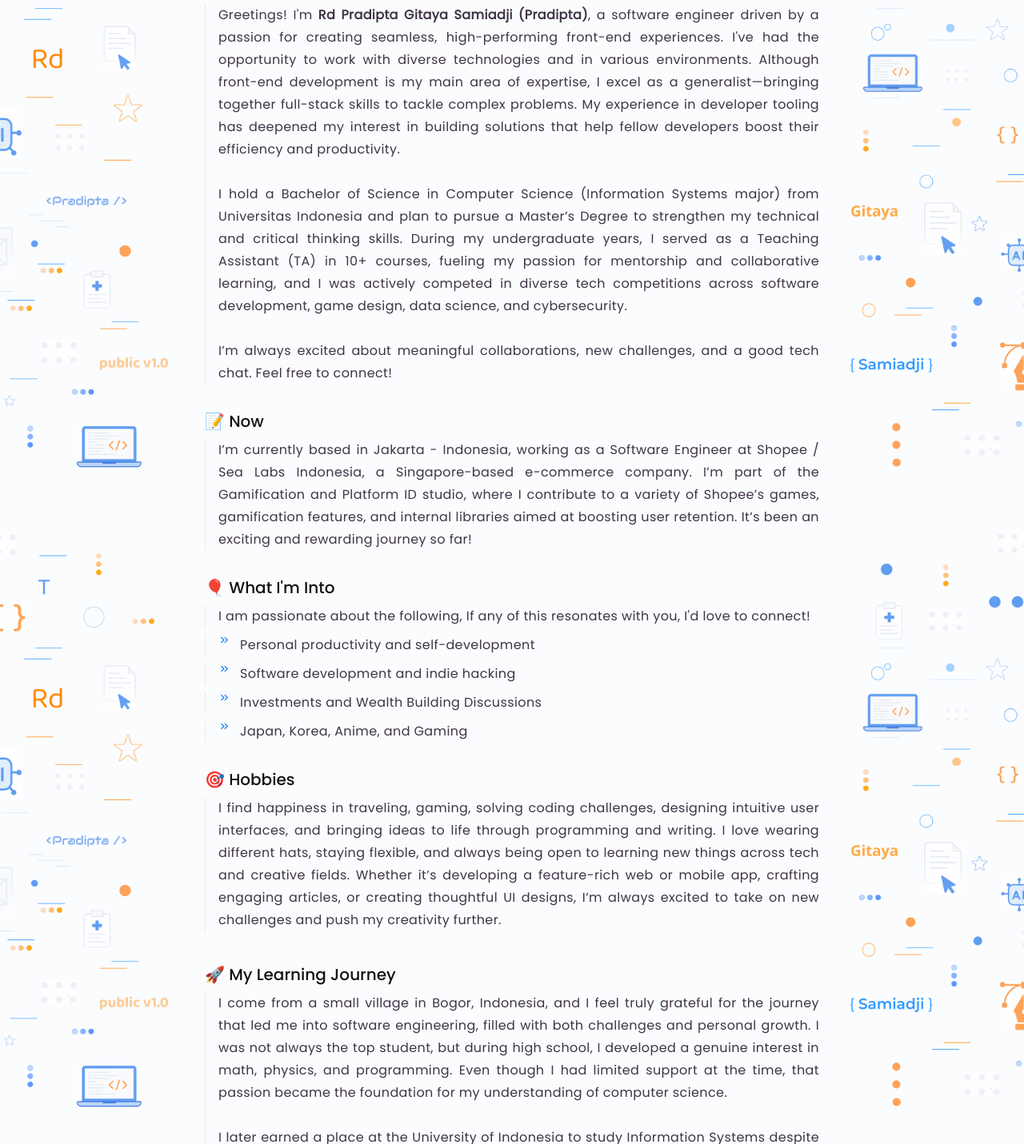
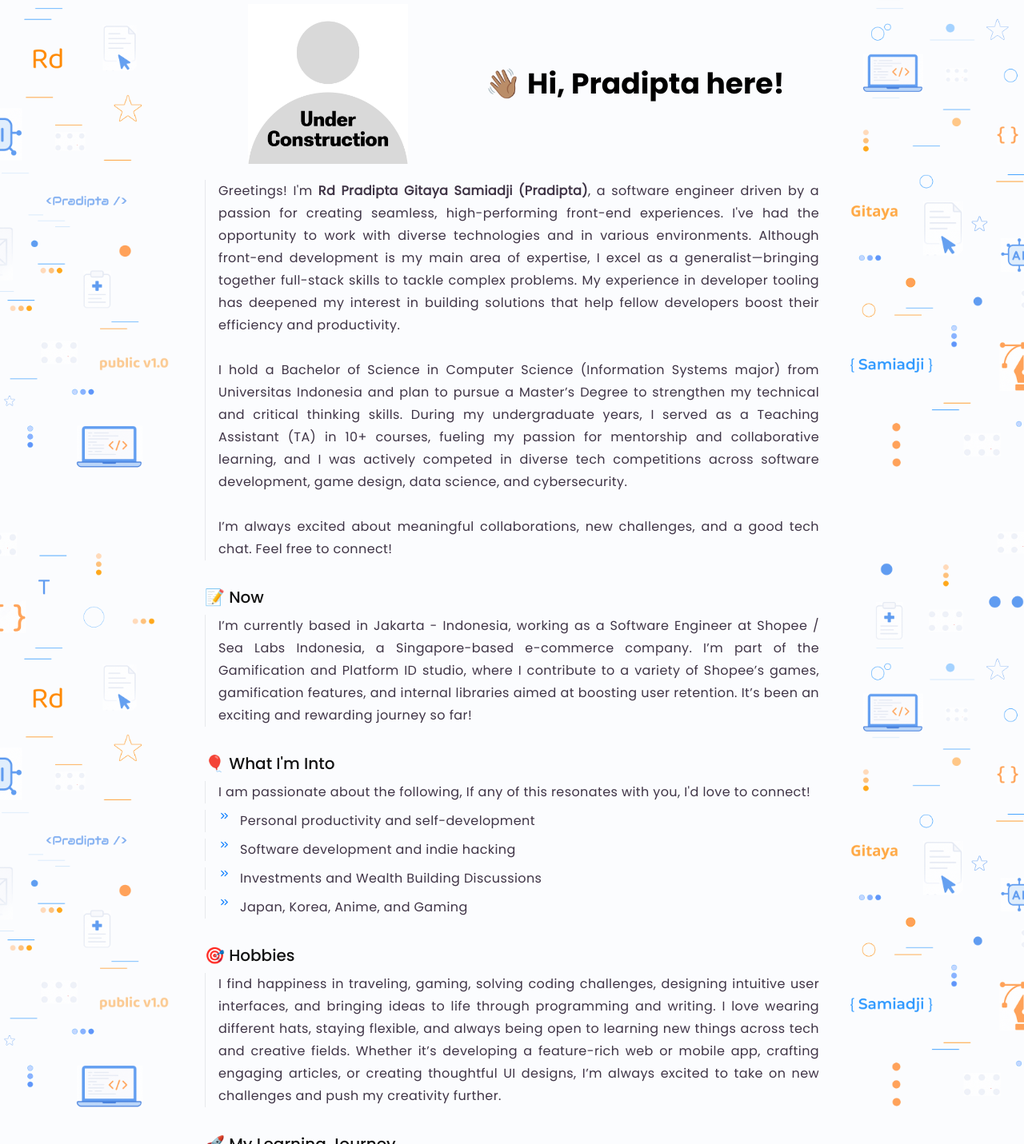
Before and after one commit to Diptags/pradipta-personal-page, a Next.js app: page /about in a window 1280 px wide. Shown: the part 159-1590 px from the top of the page at 80% size. Built offline with nearby package versions, Linux system fonts and the light colour scheme.

Commit message:
Improve the styling in several components

```diff
--- a/components/ui/HomeContent.jsx
+++ b/components/ui/HomeContent.jsx
@@ -1,19 +1,38 @@
-import { Download, ChevronsRight, Phone } from "lucide-react";
+import { Download, ChevronsRight, Phone, Linkedin, Instagram, Github, Gitlab } from "lucide-react";
 import Image from "next/image";
 import Link from "next/link";
 import { useSpring, animated } from "react-spring";
 import { homePageData } from "@/constants";
 import { orange_3 } from "@/constants/colors";
 
+const socialIcons = {
+  Linkedin: <Linkedin />,
+  Github: <Github />,
+  Gitlab: <Gitlab />,
+  Instagram: <Instagram />,
+};
+
 const ProfilePhoto = ({ photo }) => (
-  <div className="w-32 md:w-auto flex flex-col items-center my-5">
+  <div className="flex flex-col items-center my-2">
     <Image
       src={photo.url || ""}
-      width={800}
-      height={800}
+      width={200}
+      height={200}
       alt={photo.alt || "Profile Photo"}
     />
   </div>
+);
+
+const SocialIcons = ({ socials }) => (
+  <ul className="flex justify-center items-center gap-3 my-2">
+    {socials?.map((platform) => (
+      <li key={platform.id} className="social_icon">
+        <Link href={platform.link} target="_blank">
+          {socialIcons[platform.name] || <Github />}
+        </Link>
+      </li>
+    ))}
+  </ul>
 );
 
 const GreetingSection = ({ greeting, tagline, intro }) => (
@@ -69,14 +88,18 @@ export const HomeContent = () => {
     from: { opacity: 0, transform: "translateX(-30%)" },
   });
 
-  const { photo, greeting, tagline, intro, status, buttons, links } =
+  const { photo, greeting, tagline, intro, status, buttons, links, socials } =
     homePageData;
 
   return (
     <section className="relative min-h-screen md:flex md:justify-center md:items-center sm:max-w-3xl">
       <animated.div className="transition duration-100" style={pageAnim}>
         <div className="gap-5 md:flex-row-reverse md:justify-between flex flex-col items-center">
-          <ProfilePhoto photo={photo} />
+
+          <div className="flex flex-col item-center">
+            <ProfilePhoto photo={photo} />
+            <SocialIcons socials={socials} />
+          </div>
           <div>
             <GreetingSection
               greeting={greeting}
--- a/constants/page-data/about.js
+++ b/constants/page-data/about.js
@@ -1,6 +1,6 @@
 export const aboutPageData = {
   title: "About Me",
-  story_title: "👋🏻 Hi, Pradipta here!",
+  story_title: "👋🏽 Hi, Pradipta here!",
   name: "Rd Pradipta Gitaya Samiadji (Pradipta)",
   about: `
     a software engineer driven by a passion for creating seamless, high-performing front-end experiences. I've had the opportunity to work with diverse technologies and in various environments.
--- a/constants/page-data/contact.js
+++ b/constants/page-data/contact.js
@@ -3,32 +3,10 @@ import links from "./links"
 export const contactPageData = {
   title: "Let's Connect",
   intro: "Feel free to reach out if you'd like to explore new opportunities or collaborate on exciting projects. Whether you have an idea to share, insights to discuss, or just want to chat about the dynamic world of technology, I'm always open to connect. Send me a message through the form below or via social media, and let’s bring ideas to life together.",
-  form_title: "Thank You for Visiting! 👋",
+  form_title: "You can also use this form 📧",
   email_title: "E-mail: ",
   alternative: {
     telegram: links.telegram,
     email: "pradipta.samiadji@gmail.com"
   },
-  socials: [
-    {
-      id: 1,
-      name: "Linkedin",
-      link: links.linkedin
-    },
-    {
-      id: 2,
-      name: "Github",
-      link: links.github
-    },
-    {
-      id: 3,
-      name: "Gitlab",
-      link: links.gitlab
-    },
-    {
-      id: 4,
-      name: "Instagram",
-      link: links.instagram
-    }
-  ]
 }
--- a/constants/page-data/home.js
+++ b/constants/page-data/home.js
@@ -1,3 +1,5 @@
+import links from "./links";
+
 export const homePageData = {
   // Profile Information
   photo: {
@@ -27,4 +29,26 @@ export const homePageData = {
     resume: "https://docs.google.com/document/d/1p6R9KG3CNLVprYmi8uv_27uVoVy4W8IpolaG_Hodvow/edit?usp=sharing",
     whatsapp: "https://wa.link/tryppq",
   },
+  socials: [
+    {
+      id: 1,
+      name: "Linkedin",
+      link: links.linkedin
+    },
+    {
+      id: 2,
+      name: "Github",
+      link: links.github
+    },
+    {
+      id: 3,
+      name: "Gitlab",
+      link: links.gitlab
+    },
+    {
+      id: 4,
+      name: "Instagram",
+      link: links.instagram
+    }
+  ]
 };
--- a/pages/about.jsx
+++ b/pages/about.jsx
@@ -3,9 +3,26 @@ import Link from "next/link";
 import { ChevronsRight, MoveUpRight } from "lucide-react";
 import { aboutPageData, site_metadata } from "@/constants";
 import { blue_3 } from "@/constants/colors";
+import Image from "next/image";
+
+const SectionHeading = ({ title, children }) => (
+  <div className="my-8">
+    <h2 className="sub_heading">{title}</h2>
+    {children}
+  </div>
+);
 
 const About = () => {
-  const { title, name, about, current_activities, interest, my_hobbies, my_journey } = aboutPageData;
+  const {
+    title,
+    story_title,
+    name,
+    about,
+    current_activities,
+    interest,
+    my_hobbies,
+    my_journey,
+  } = aboutPageData;
   const { about: metaAbout, desc: metaDesc } = site_metadata;
 
   return (
@@ -16,8 +33,25 @@ const About = () => {
       {/* Page Title */}
       <PageTitle title={title} effect="blue" />
 
+      {/* Photo and Socials Section */}
+      <div className="grid grid-cols-[40%,60%] items-center mb-5">
+        <div className="flex justify-center">
+          <Image
+            src={"/images/profile.png"}
+            width={200}
+            height={200}
+            alt={"Pradipta's Profile Photo"}
+          />
+        </div>
+        <div className="flex flex-col items-center">
+          <h1 className="text-black text-xl md:text-4xl font-poppins-bold text-center">
+            {story_title}
+          </h1>
+        </div>
+      </div>
+
       {/* Introduction */}
-      <div className="">
+      <div>
         <p
           className="info text-justify"
           dangerouslySetInnerHTML={{
@@ -26,42 +60,38 @@ const About = () => {
         />
       </div>
 
-      {/* What I am Doing Now */}
-      <div className="my-8">
-        <h2 className="sub_heading">📝 Now</h2>
+      {/* Current Activities */}
+      <SectionHeading title="📝 Now">
         <p className="info text-justify">{current_activities}</p>
-      </div>
+      </SectionHeading>
 
-      {/* My Hobbies */}
-      <div className="my-8">
-        <h2 className="sub_heading">🎈 What I'm Into</h2>
+      {/* Interests */}
+      <SectionHeading title="🎈 What I'm Into">
         <p className="info text-justify">{interest.title}</p>
         <ul>
-          {interest.list.map((interest, index) => (
+          {interest.list.map((item, index) => (
             <p key={index} className="info text-justify my-2 flex gap-3">
               <ChevronsRight size={15} color={blue_3} />
-              <span>{interest}</span>
+              <span>{item}</span>
             </p>
           ))}
         </ul>
-      </div>
+      </SectionHeading>
 
-      {/* My Hobbies */}
-      <div className="my-2">
-        <h2 className="sub_heading">🎯 Hobbies</h2>
+      {/* Hobbies */}
+      <SectionHeading title="🎯 Hobbies">
         <p className="info text-justify">{my_hobbies}</p>
-      </div>
+      </SectionHeading>
 
-      {/* My Learning Journey */}
-      <div className="my-10">
-        <h2 className="sub_heading">🚀 My Learning Journey</h2>
+      {/* Learning Journey */}
+      <SectionHeading title="🚀 My Learning Journey">
         <p
           className="info text-justify"
           dangerouslySetInnerHTML={{
             __html: `${my_journey}`,
           }}
         />
-      </div>
+      </SectionHeading>
 
       {/* Link to Skills Page */}
       <Link className="inline-block" href="/skills">
--- a/pages/contact.jsx
+++ b/pages/contact.jsx
@@ -1,24 +1,13 @@
 import { PageTitle, ContactForm, SeoMetadata } from "@/components";
 import {
-  Github,
-  Gitlab,
-  Linkedin,
-  Instagram,
   MailCheck,
 } from "lucide-react";
 import Link from "next/link";
 import Image from "next/image";
 import { contactPageData, site_metadata } from "@/constants";
 
-const socialIcons = {
-  Linkedin: <Linkedin />,
-  Instagram: <Instagram />,
-  Github: <Github />,
-  Gitlab: <Gitlab />,
-};
-
 const Contact = () => {
-  const { title, intro, email_title, socials, alternative } = contactPageData || {};
+  const { title, intro, email_title, alternative } = contactPageData || {};
   const { contact } = site_metadata || {};
 
   return (
@@ -28,7 +17,7 @@ const Contact = () => {
       <p className="info text-justify">{intro}</p>
 
       {/* Email Address */}
-      <ul className="flex gap-2 flex-wrap mt-8 mb-6">
+      <ul className="flex gap-2 flex-wrap my-5">
         <li className="flex items-center gap-2">
           <MailCheck size={20} />
           <span>{email_title}</span>
@@ -41,21 +30,10 @@ const Contact = () => {
         </li>
       </ul>
 
-      {/* Social Media Icons */}
-      <ul className="flex gap-2 my-4">
-        {socials?.map((platform) => (
-          <li key={platform.id} className="social_icon">
-            <Link href={platform.link} target="_blank">
-              {socialIcons[platform.name] || <Github />}
-            </Link>
-          </li>
-        ))}
-      </ul>
-
       {/* TODO: Integrate Contact Form With Database */}
-      <div className="my-10 md:flex md:gap-4 md:justify-between md:items-end">
+      <div className="md:flex md:gap-4 md:justify-between md:items-end">
         <ContactForm contactPageData={contactPageData} />
-        <div>
+        <div className="hidden md:block">
           <Image
             src="/images/get-in-touch.png"
             width={300}
```
